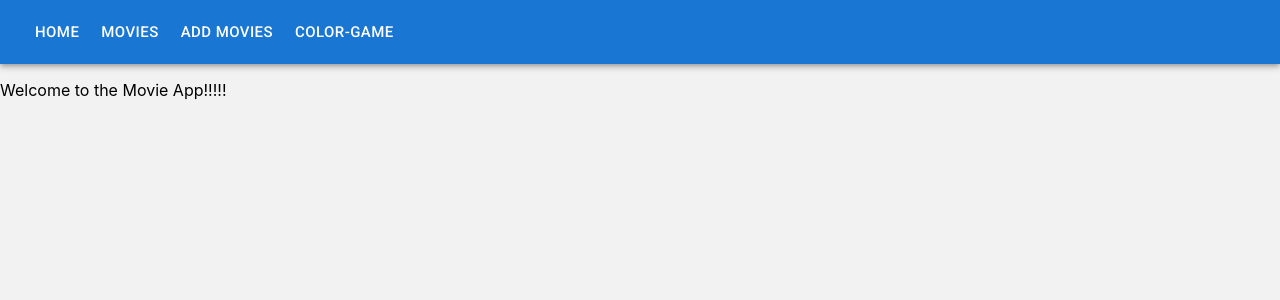
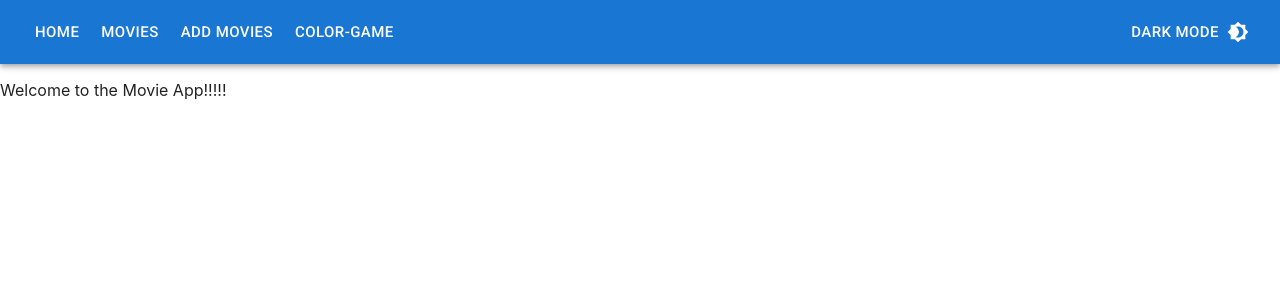
Before and after one commit to V-Piraisoodan/movieApp, a React (Create React App) app in the folder myapp/: page / in a window 1280 px wide. Shown: the top 300 px of the page. Built offline with nearby package versions, Linux system fonts and the light colour scheme.

Commit message:
adding dark and light theme and button

```diff
--- a/myapp/src/App.js
+++ b/myapp/src/App.js
@@ -16,13 +16,34 @@ import AppBar from '@mui/material/AppBar';
 import Toolbar from '@mui/material/Toolbar';
 import Button from '@mui/material/Button';
 
+import { ThemeProvider, createTheme, CssBaseline } from '@mui/material/styles';  // dark theme import
+import Paper from '@mui/material/Paper';  // PAPER Import
+
+import Brightness4Icon from '@mui/icons-material/Brightness4';  // light and dark icon import
+import Brightness7Icon from '@mui/icons-material/Brightness7';
 
 function App() {
 
   const [movie,setmovie] = useState(initial_movielist)
   const history = useHistory();
 
-  return (
+  const [mode,setmode] = useState("light")
+  console.log(mode)
+  const darkTheme = createTheme({   //STEP:1 dark theme CONTEXT Creating
+    palette: {
+      mode: mode,
+    },
+  });
+
+  const paperStyles = {
+    borderRadius : "0px",
+    minHeight : "100vh"
+  }
+
+
+  return (                          // STEP:2 Publishing
+  <ThemeProvider theme={darkTheme}>
+    <Paper elevation={6} style={paperStyles}>
       <div className="App">
 
 
@@ -53,6 +74,14 @@ function App() {
             <Button onClick={()=>history.push('/color-game')}
               size="large" color="inherit" aria-label="Color-Game">
               Color-Game
+            </Button>
+
+            <Button onClick={()=>  setmode(mode === "dark" ? "light" : "dark")}
+              style = {{marginLeft:"auto"}}
+              size="large" color="inherit" aria-label="Mode"
+              endIcon={mode === 'dark' ? <Brightness7Icon /> : <Brightness4Icon />}>
+              {mode === "dark" ? "light" : "dark"} Mode
+              {/* {theme.palette.mode === 'dark' ? <Brightness7Icon /> : <Brightness4Icon />} */}
             </Button>
           </Toolbar>
         </AppBar>
@@ -105,6 +134,8 @@ function App() {
         {/* <Addcolour /> */}
 
       </div>
+    </Paper>
+  </ThemeProvider>
   );
 }
 
```
Lines whose indentation alone changed are shown as unchanged.
